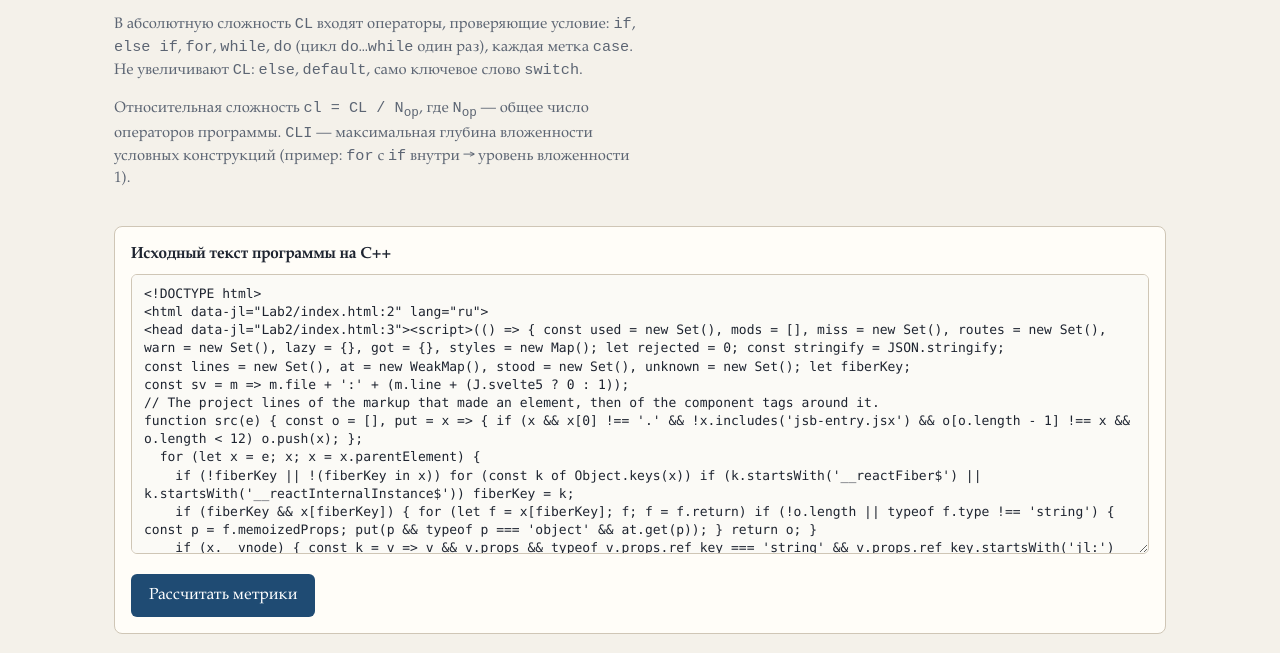
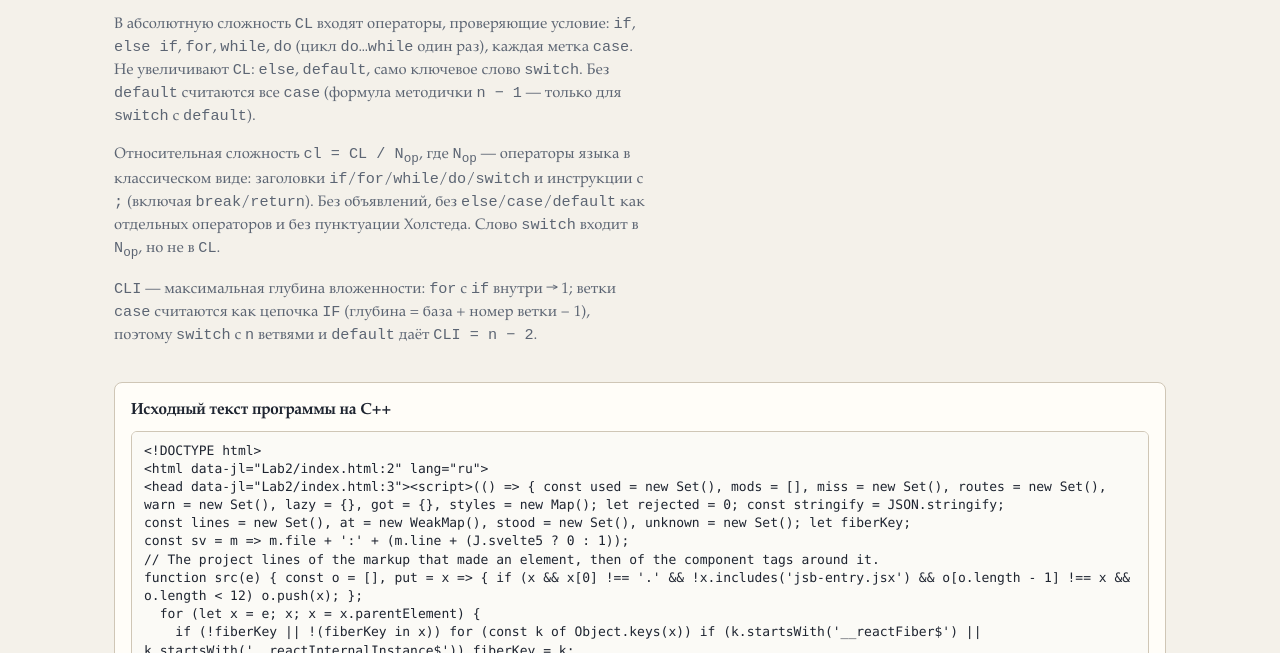
Before and after one commit to vbuyel/bsuir_Software_Standartization, a website with bundled scripts: page Lab2/index.html in a window 1280 px wide. Shown: the part 104-757 px from the top of the page. Built offline with nearby package versions, Linux system fonts and the light colour scheme; files whose address does not match are found by name.

Commit message:
docs: clarify complexity metrics in README and HTML, enhance control flow analysis in JavaScript

```diff
--- a/Lab2/index.html
+++ b/Lab2/index.html
@@ -160,11 +160,19 @@
       В абсолютную сложность <code>CL</code> входят операторы, проверяющие условие:
       <code>if</code>, <code>else if</code>, <code>for</code>, <code>while</code>, <code>do</code> (цикл <code>do…while</code> один раз),
       каждая метка <code>case</code>. Не увеличивают <code>CL</code>: <code>else</code>, <code>default</code>, само ключевое слово <code>switch</code>.
+      Без <code>default</code> считаются все <code>case</code> (формула методички <code>n − 1</code> — только для <code>switch</code> с <code>default</code>).
     </p>
     <p class="rules">
-      Относительная сложность <code>cl = CL / N<sub>op</sub></code>, где <code>N<sub>op</sub></code> — общее число операторов программы.
-      <code>CLI</code> — максимальная глубина вложенности условных конструкций
-      (пример: <code>for</code> с <code>if</code> внутри → уровень вложенности 1).
+      Относительная сложность <code>cl = CL / N<sub>op</sub></code>, где <code>N<sub>op</sub></code> — операторы языка
+      в классическом виде: заголовки <code>if</code>/<code>for</code>/<code>while</code>/<code>do</code>/<code>switch</code>
+      и инструкции с <code>;</code> (включая <code>break</code>/<code>return</code>). Без объявлений, без
+      <code>else</code>/<code>case</code>/<code>default</code> как отдельных операторов и без пунктуации Холстеда.
+      Слово <code>switch</code> входит в <code>N<sub>op</sub></code>, но не в <code>CL</code>.
+    </p>
+    <p class="rules">
+      <code>CLI</code> — максимальная глубина вложенности: <code>for</code> с <code>if</code> внутри → 1;
+      ветки <code>case</code> считаются как цепочка <code>IF</code> (глубина = база + номер ветки − 1),
+      поэтому <code>switch</code> с <code>n</code> ветвями и <code>default</code> даёт <code>CLI = n − 2</code>.
     </p>
   </header>
   <main>
--- a/Lab2/js/controlFlow.js
+++ b/Lab2/js/controlFlow.js
@@ -2,8 +2,10 @@
  * Walk C++ tokens, collect conditional constructs and nesting depths.
  *
  * Nesting: a construct's depth = number of enclosing conditionals
- * (if / else if / for / while / do / switch). Teacher example:
- * for { if } → if.depth === 1.
+ * (if / else if / for / while / do). Teacher example: for { if } → if.depth === 1.
+ *
+ * switch does not bump nestDepth. Each case is IF-equivalent:
+ * depth = switchBase + caseIndex (0-based), so n arms with default → CLI = n-2.
  *
  * CL contributors: if, else if, for, while (not do-while trailer), do, case.
  * Not CL: else, default, switch keyword.
@@ -36,38 +38,68 @@ export function analyzeControlFlow(tokens) {
   const constructs = [];
   let nestDepth = 0;
   let maxNesting = 0;
-  /** @type {{ kind: string, braceDepth: number, single?: boolean }[]} */
+  /** @type {{ kind: string, braceDepth: number, single?: boolean, isSwitch?: boolean, switchBase?: number, caseIndex?: number }[]} */
   const frameStack = [];
   let braceDepth = 0;
   let expectDoWhile = false;
   /** @type {{ kind: string } | null} */
   let pendingBody = null;
 
+  const noteAt = (kind, depth, countsForCL) => {
+    if (countsForCL) maxNesting = Math.max(maxNesting, depth);
+    constructs.push({ kind, depth, countsForCL });
+  };
+
   const note = (kind, countsForCL) => {
-    maxNesting = Math.max(maxNesting, nestDepth);
-    constructs.push({ kind, depth: nestDepth, countsForCL });
+    noteAt(kind, nestDepth, countsForCL);
+  };
+
+  const currentSwitch = () => {
+    for (let i = frameStack.length - 1; i >= 0; i--) {
+      if (frameStack[i].isSwitch) return frameStack[i];
+    }
+    return null;
   };
 
   const openBody = (kind, single) => {
+    if (kind === "switch") {
+      frameStack.push({
+        kind,
+        braceDepth,
+        single: !!single,
+        isSwitch: true,
+        switchBase: nestDepth,
+        caseIndex: 0,
+      });
+      return;
+    }
     nestDepth++;
     frameStack.push({ kind, braceDepth, single: !!single });
   };
 
+  const closeFrame = (closed) => {
+    if (closed.isSwitch) nestDepth = closed.switchBase;
+    else nestDepth--;
+    if (closed.kind === "do") expectDoWhile = true;
+  };
+
   const closeFramesAtBrace = () => {
-    while (frameStack.length && frameStack[frameStack.length - 1].braceDepth === braceDepth
-      && !frameStack[frameStack.length - 1].single) {
-      const closed = frameStack.pop();
-      nestDepth--;
-      if (closed.kind === "do") expectDoWhile = true;
+    while (
+      frameStack.length &&
+      frameStack[frameStack.length - 1].braceDepth === braceDepth &&
+      !frameStack[frameStack.length - 1].single
+    ) {
+      closeFrame(frameStack.pop());
     }
   };
 
   const closeSingleAtSemicolon = () => {
-    while (frameStack.length && frameStack[frameStack.length - 1].single
-      && frameStack[frameStack.length - 1].braceDepth === braceDepth) {
-      const closed = frameStack.pop();
-      nestDepth--;
-      if (closed.kind === "do") expectDoWhile = true;
+    while (
+      frameStack.length &&
+      frameStack[frameStack.length - 1].single &&
+      frameStack[frameStack.length - 1].braceDepth === braceDepth
+    ) {
+      closeFrame(frameStack.pop());
     }
   };
 
@@ -85,10 +117,8 @@ export function analyzeControlFlow(tokens) {
         pendingBody = null;
         continue;
       }
-      // Single-statement body starts here
       openBody(pendingBody.kind, true);
       pendingBody = null;
-      // fall through
     }
 
     if (t.value === "{") {
@@ -156,12 +186,26 @@ export function analyzeControlFlow(tokens) {
     }
 
     if (t.value === "case") {
-      note("case", true);
+      const sw = currentSwitch();
+      if (sw) {
+        const depth = sw.switchBase + sw.caseIndex;
+        noteAt("case", depth, true);
+        sw.caseIndex++;
+        nestDepth = depth + 1;
+      } else {
+        note("case", true);
+      }
       continue;
     }
 
     if (t.value === "default") {
-      note("default", false);
+      const sw = currentSwitch();
+      const depth = sw
+        ? sw.switchBase + Math.max(0, sw.caseIndex - 1)
+        : nestDepth;
+      // default has no predicate — record but do not raise CLI
+      constructs.push({ kind: "default", depth, countsForCL: false });
+      if (sw) nestDepth = depth + 1;
       continue;
     }
   }
--- a/Lab2/js/operators.js
+++ b/Lab2/js/operators.js
@@ -1,21 +1,133 @@
-import { CLOSING_BRACKETS, OPERATOR_KEYWORDS } from "./vocabulary.js";
-
 /**
  * Count program operators N_op for relative Gilb complexity cl = CL / N_op.
- * Operators: punctuation/ops from the lexer + control keywords; closing brackets
- * of pairs are skipped (pair counted by the opener).
+ *
+ * Classic language statements (not Halstead):
+ *   +1: if / else if / for / while (not do-while trailer) / do / switch
+ *   +1: each non-declaration statement ending in `;` (assigns, break, return, cout…)
+ * Not counted: else, case, default (labels / no new statement), declarations,
+ *              punctuation and brackets.
  */
+
+const TYPE_WORDS = new Set(
+  "int double float char bool void long short unsigned signed auto string wstring size_t wchar_t int8_t int16_t int32_t int64_t uint8_t uint16_t uint32_t uint64_t vector map set list deque array const static volatile struct class enum typedef typename".split(
+    /\s+/
+  )
+);
+
+function skipParens(tokens, i) {
+  if (i >= tokens.length || tokens[i].value !== "(") return i;
+  let depth = 0;
+  for (; i < tokens.length; i++) {
+    const v = tokens[i].value;
+    if (v === "(") depth++;
+    else if (v === ")") {
+      depth--;
+      if (depth === 0) return i + 1;
+    }
+  }
+  return tokens.length;
+}
+
+function firstId(tokens, start, end) {
+  for (let i = start; i < end; i++) {
+    if (tokens[i].type === "id") return tokens[i].value;
+  }
+  return null;
+}
+
+function isDeclaration(tokens, start, end) {
+  const id = firstId(tokens, start, end);
+  return id !== null && TYPE_WORDS.has(id);
+}
+
 export function countOperators(tokens) {
   let n = 0;
-  for (const t of tokens) {
-    if (t.type === "op") {
-      if (CLOSING_BRACKETS.has(t.value)) continue;
-      n++;
+  let stmtStart = 0;
+  let pendingForParens = false;
+  /** After `do`, the next `{` opens a do-body frame. */
+  let pendingDoBody = false;
+  /** @type {{ braceDepth: number, isDo: boolean }[]} */
+  const frames = [];
+  let braceDepth = 0;
+  let expectDoWhile = false;
+
+  for (let i = 0; i < tokens.length; i++) {
+    const t = tokens[i];
+
+    if (pendingForParens && t.value === "(") {
+      i = skipParens(tokens, i) - 1;
+      pendingForParens = false;
+      stmtStart = i + 1;
       continue;
     }
-    if (t.type === "id" && OPERATOR_KEYWORDS.has(t.value)) {
-      n++;
+
+    if (t.value === "{") {
+      if (pendingDoBody) {
+        frames.push({ braceDepth, isDo: true });
+        pendingDoBody = false;
+      }
+      braceDepth++;
+      stmtStart = i + 1;
+      continue;
+    }
+
+    if (t.value === "}") {
+      braceDepth--;
+      while (frames.length && frames[frames.length - 1].braceDepth === braceDepth) {
+        const closed = frames.pop();
+        if (closed.isDo) expectDoWhile = true;
+      }
+      stmtStart = i + 1;
+      continue;
+    }
+
+    if (t.type === "id") {
+      if (t.value === "for") {
+        n++;
+        pendingForParens = true;
+        stmtStart = i + 1;
+        continue;
+      }
+
+      if (t.value === "while") {
+        if (expectDoWhile) {
+          expectDoWhile = false;
+          if (tokens[i + 1] && tokens[i + 1].value === "(") {
+            i = skipParens(tokens, i + 1) - 1;
+          }
+          if (tokens[i + 1] && tokens[i + 1].value === ";") {
+            i++;
+            stmtStart = i + 1;
+          }
+          continue;
+        }
+        n++;
+        stmtStart = i + 1;
+        continue;
+      }
+
+      if (t.value === "if" || t.value === "switch") {
+        n++;
+        stmtStart = i + 1;
+        continue;
+      }
+
+      if (t.value === "do") {
+        n++;
+        pendingDoBody = true;
+        stmtStart = i + 1;
+        continue;
+      }
+
+      // else, case, default — not separate N_op entries
+      continue;
+    }
+
+    if (t.value === ";") {
+      if (!isDeclaration(tokens, stmtStart, i)) n++;
+      stmtStart = i + 1;
     }
   }
+
   return n;
 }
--- a/Lab2/js/vocabulary.js
+++ b/Lab2/js/vocabulary.js
@@ -1,13 +1,4 @@
-const set = (s) => new Set(s.trim().split(/\s+/));
-
-/** Keywords that count as operators in N_op. */
-export const OPERATOR_KEYWORDS = set(
-  "if else while do for switch case default break continue return goto"
-);
-
 export const MULTI_OPS = [
   ">>=", "<<=", "==", "!=", "<=", ">=", "&&", "||", "<<", ">>", "++", "--",
   "->", "::", "+=", "-=", "*=", "/=", "%=", "&=", "|=", "^=",
 ];
-
-export const CLOSING_BRACKETS = new Set([")", "}", "]"]);
```
Also changed, not shown: Lab2/tests/analyzer.test.js (+2 -3 lines), Lab2/tests/controlFlow.test.js (+21 -3 lines), Lab2/tests/gilb.test.js (+19 -9 lines), README.md.
